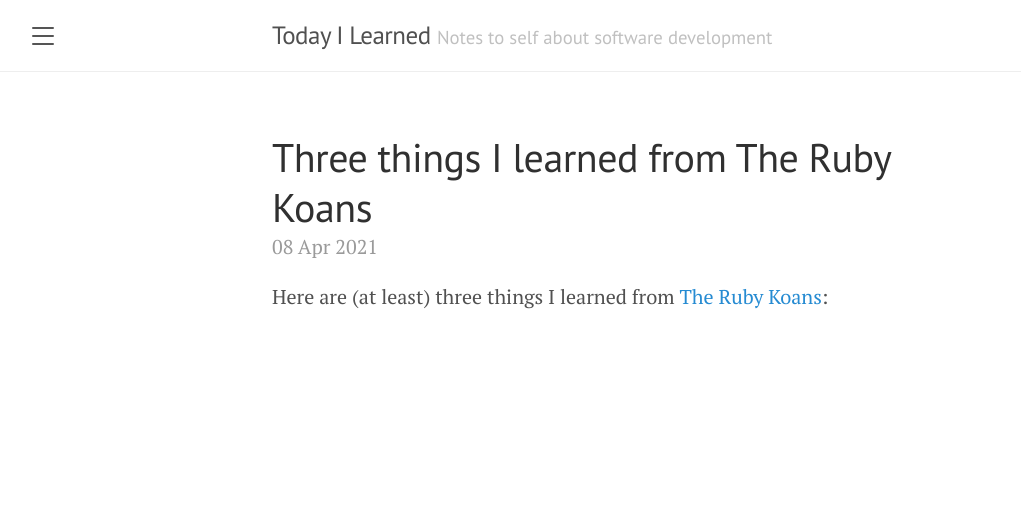
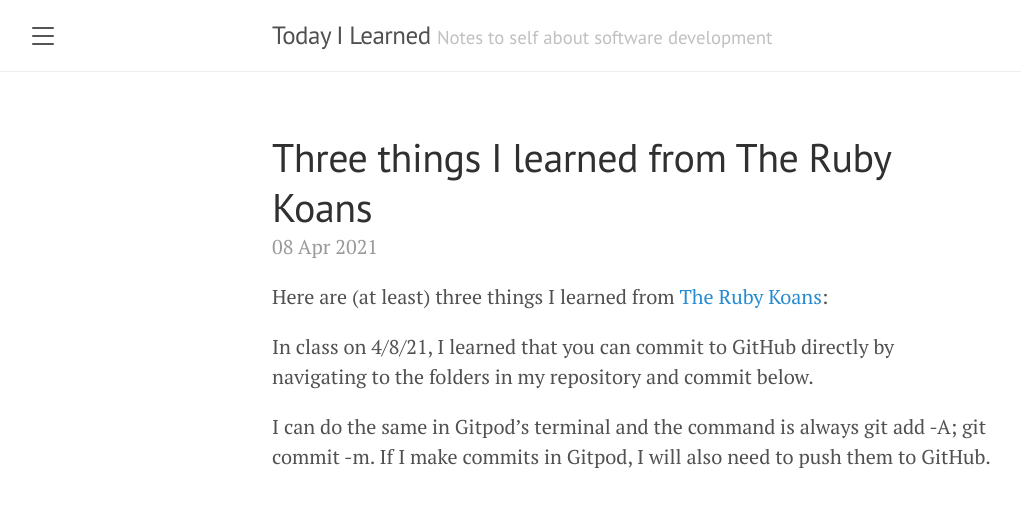
Before and after one commit to hnguyen999/learning_journal, a Jekyll site: the page built from _posts/2021-04-08-three-things-i-learned-from-the-ruby-koans.md, in a window 1280 px wide. Shown: the top 507 px of the page, without its empty margins (8-1029 px from the left). Built offline with Jekyll 4.4.1, drawn with Linux system fonts in a browser that asks for light colours.

Commit message:
Update 2021-04-08-three-things-i-learned-from-the-ruby-koans.md

```diff
--- a/_posts/2021-04-08-three-things-i-learned-from-the-ruby-koans.md
+++ b/_posts/2021-04-08-three-things-i-learned-from-the-ruby-koans.md
@@ -4,3 +4,7 @@ title: Three things I learned from The Ruby Koans
 ---
 
 Here are (at least) three things I learned from [The Ruby Koans](http://rubykoans.com/):
+
+In class on 4/8/21, I learned that you can commit to GitHub directly by navigating to the folders in my repository and commit below.
+
+I can do the same in Gitpod's terminal and the command is always git add -A; git commit -m. If I make commits in Gitpod, I will also need to push them to GitHub.
```
